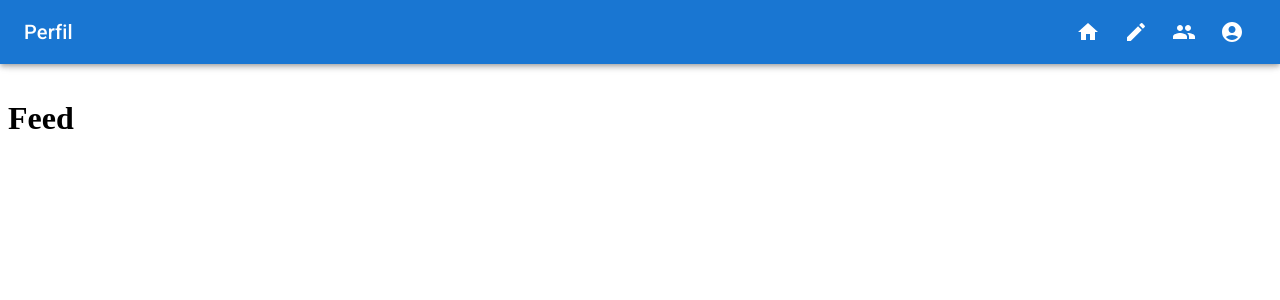
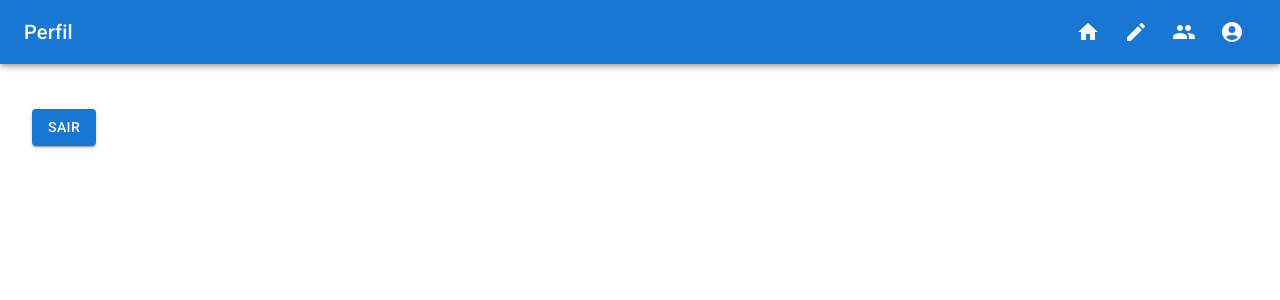
Before and after one commit to bc-fullstack-01/pedro-ivo-duarte-frontend, a React (Create React App) app: page /profile in a window 1280 px wide. Shown: the top 300 px of the page. Built offline with nearby package versions, Linux system fonts and the light colour scheme.

Commit message:
implemented profile page

```diff
--- a/src/pages/Profile/index.tsx
+++ b/src/pages/Profile/index.tsx
@@ -1,10 +1,23 @@
+import { Box, Button } from "@mui/material";
+import { useNavigate } from "react-router-dom";
 import CustomAppBar from "../../components/CustomAppBar";
 
 const Profile = () => {
+  const navigate = useNavigate();
+  const name = localStorage.getItem("user");
+  const handleLogout = () => {
+    localStorage.clear();
+    navigate("/");
+  };
   return (
     <div>
       <CustomAppBar title="Perfil" />
-      <h1 style={{ marginTop: "100px" }}>Feed</h1>
+      <Box component="main" sx={{ flexGrow: 1, p: 3, marginTop: 8 }}>
+        <h1>{name}</h1>
+        <Button variant="contained" onClick={handleLogout}>
+          Sair
+        </Button>
+      </Box>
     </div>
   );
 };
```
